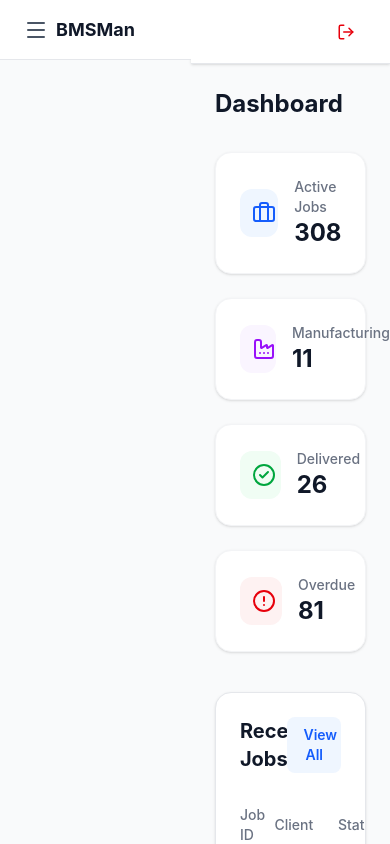
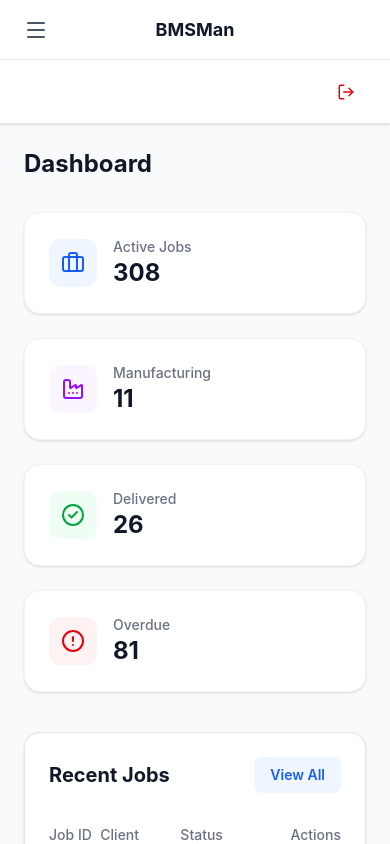
Before and after one commit to sourabh7373/bmsman, a Next.js app: page /dashboard in a window 390 px wide. Shown: the top 844 px of the page. Built offline with nearby package versions, Linux system fonts and the light colour scheme.

Commit message:
mobile UI fix

```diff
--- a/app/dashboard/page.tsx
+++ b/app/dashboard/page.tsx
@@ -1,14 +1,13 @@
 import Sidebar from "@/components/Sidebar";
 import Topbar from "@/components/Topbar";
-import StatsCard from "@/components/StatsCard";
 import PageHeader from "@/components/PageHeader";
 import { Briefcase, Factory, CheckCircle2, AlertCircle } from "lucide-react";
 
 export default function Dashboard() {
   return (
-    <div className="flex min-h-screen bg-gray-50 w-full overflow-x-hidden">
+    <div className="min-h-screen bg-gray-50 w-full">
       <Sidebar />
-      <div className="flex-1 flex flex-col w-full min-w-0 lg:ml-64">
+      <div className="lg:pl-64 flex flex-col w-full">
         <Topbar />
         <main className="p-6 lg:p-10 w-full max-w-7xl mx-auto">
           <PageHeader title="Dashboard" showBack={false} />
```
